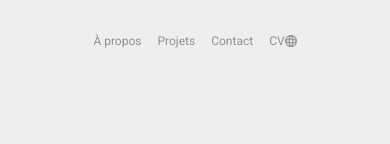
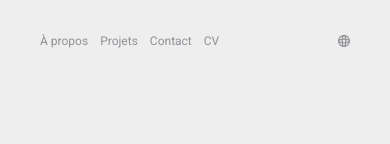
Before and after one commit to senrine/Portfolio, a React (Vite) app: page / in a window 390 px wide. Shown: the top 144 px of the page. Built offline with nearby package versions, Linux system fonts and the light colour scheme.

Commit message:
postion of language img updated

```diff
--- a/src/components/Navbar.tsx
+++ b/src/components/Navbar.tsx
@@ -12,17 +12,17 @@ export default function Navbar({ en, fr, changeLanguage }: navbarProps) {
   return (
     <div className="flex w-full justify-center lg:justify-end items-center font-Roboto text-[#31363F80] text-[12px] md:text-[16px]">
       <a
-        className="mr-4 lg:mr-16 hover:text-[#252424] whitespace-nowrap"
+        className="mr-3 md:mr-16 hover:text-[#252424] whitespace-nowrap"
         href="#AboutMe"
       >
         {(en && enLang["navbar.about"].defaultMessage) ||
           (fr && frLang["navbar.about"].defaultMessage)}
       </a>
-      <a className="mr-4 lg:mr-16 hover:text-[#252424]" href="#MyWork">
+      <a className="mr-3 md:mr-16 hover:text-[#252424]" href="#MyWork">
         {(en && enLang["navbar.projects"].defaultMessage) ||
           (fr && frLang["navbar.projects"].defaultMessage)}
       </a>
-      <a className="mr-4 lg:mr-16 hover:text-[#252424]" href="#Contact">
+      <a className="mr-3 md:mr-16 hover:text-[#252424]" href="#Contact">
         {(en && enLang["navbar.contact"].defaultMessage) ||
           (fr && frLang["navbar.contact"].defaultMessage)}
       </a>
@@ -34,9 +34,9 @@ export default function Navbar({ en, fr, changeLanguage }: navbarProps) {
         onClick={() => {
           changeLanguage();
         }}
-        className="flex items-center justify-center md:ml-auto"
+        className="flex items-center justify-center ml-auto"
       >
-        <img className="w-3 lg:w-4" src={lang} />
+        <img className="w-3 lg:w-4 " src={lang} />
       </a>
     </div>
   );
```
